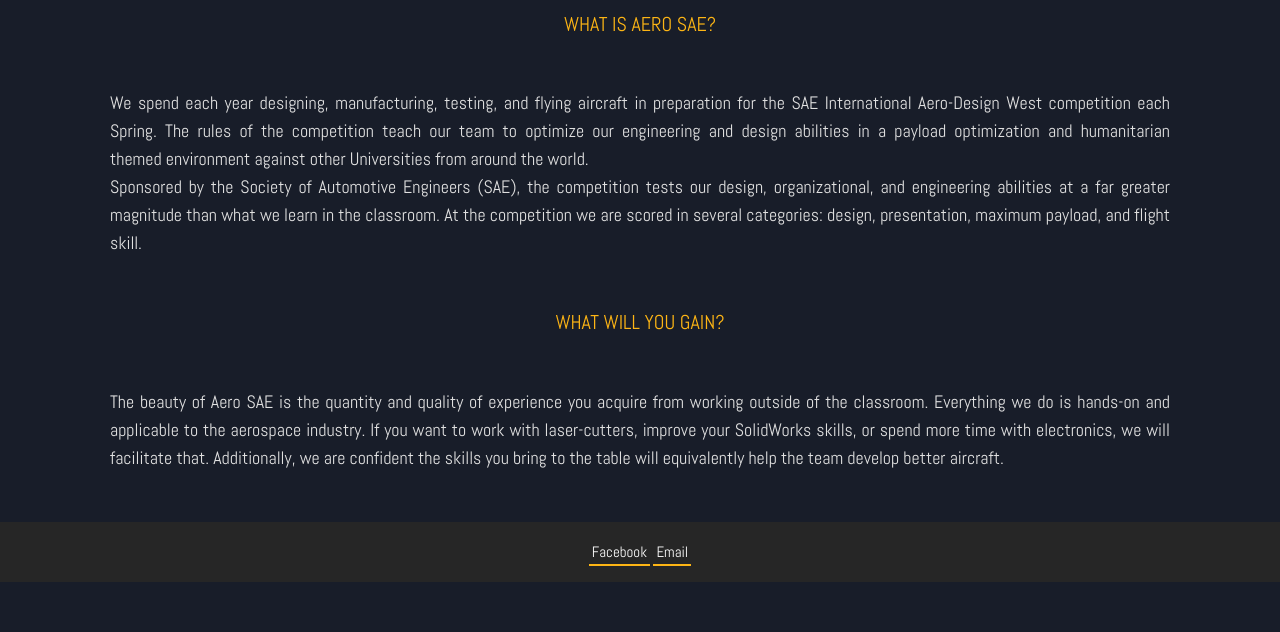
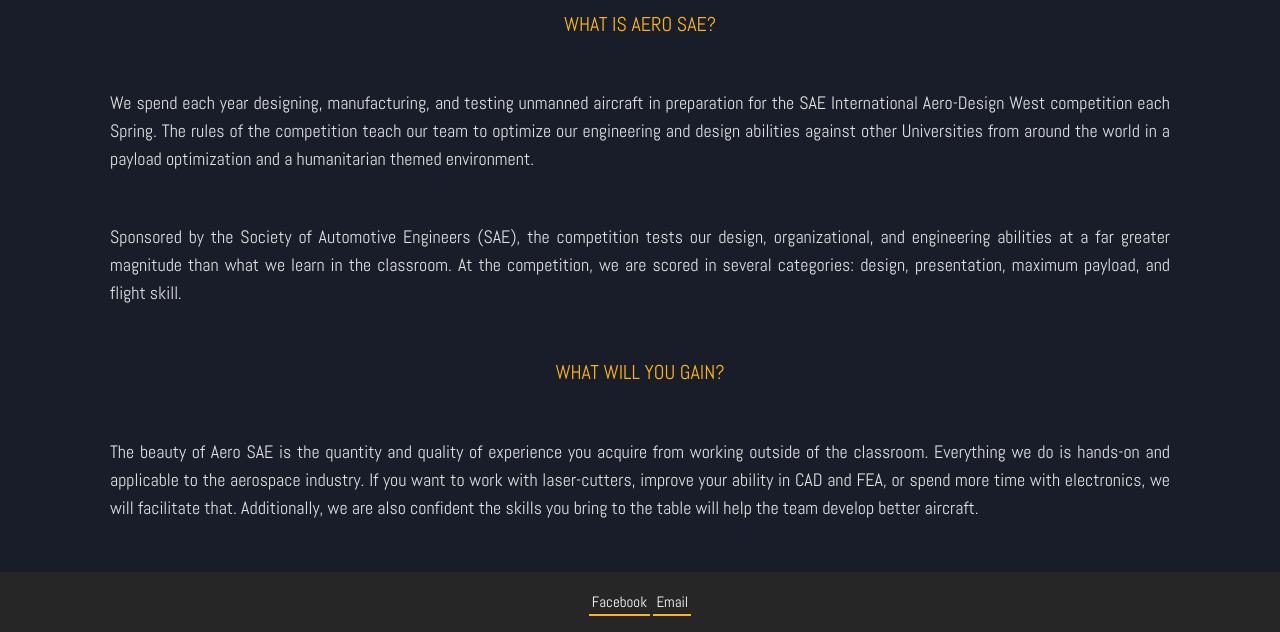
Before and after one commit to jessej-luo/asae-website, a plain HTML site: page asae-2/aboutus.html in a window 1280 px wide. Shown: the part 230-862 px from the top of the page. Before the commit the page ends 812 px from the top, so only its background shows below. Drawn offline with nearby package versions, Linux system fonts and the light colour scheme.

Commit message:
Edited some text

```diff
--- a/asae-2/aboutus.html
+++ b/asae-2/aboutus.html
@@ -29,12 +29,14 @@
         <div id="main">
             <div class="sub-headline"> What is Aero SAE? </div>
             <div class = "description">
-                <p>We spend each year designing, manufacturing, testing, and flying aircraft in preparation for the SAE International Aero-Design West competition each Spring. The rules of the competition teach our team to optimize our engineering and design abilities in a payload optimization and humanitarian themed environment against other Universities from around the world. </p>
-                <p>Sponsored by the Society of Automotive Engineers (SAE), the competition tests our design, organizational, and engineering abilities at a far greater magnitude than what we learn in the classroom. At the competition we are scored in several categories: design, presentation, maximum payload, and flight skill.</p>
+                <p>We spend each year designing, manufacturing, and testing unmanned aircraft in preparation for the SAE International Aero-Design West competition each Spring. The rules of the competition teach our team to optimize our engineering and design abilities against other Universities from around the world in a payload optimization and a humanitarian themed environment.</p>
+            </div>
+            <div class = "description">
+                <p>Sponsored by the Society of Automotive Engineers (SAE), the competition tests our design, organizational, and engineering abilities at a far greater magnitude than what we learn in the classroom. At the competition, we are scored in several categories: design, presentation, maximum payload, and flight skill.</p>
             </div>
             <div class="sub-headline"> What will YOU gain? </div>
             <div class = "description">
-                <p>The beauty of Aero SAE is the quantity and quality of experience you acquire from working outside of the classroom. Everything we do is hands-on and applicable to the aerospace industry. If you want to work with laser-cutters, improve your SolidWorks skills, or spend more time with electronics, we will facilitate that. Additionally, we are confident the skills you bring to the table will equivalently help the team develop better aircraft.</p>
+                <p>The beauty of Aero SAE is the quantity and quality of experience you acquire from working outside of the classroom. Everything we do is hands-on and applicable to the aerospace industry. If you want to work with laser-cutters, improve your ability in CAD and FEA, or spend more time with electronics, we will facilitate that. Additionally, we are also confident the skills you bring to the table will help the team develop better aircraft.</p>
             </div>
         </div>
     </div>
```
Also changed, not shown: asae-2/contactus.html (+5 -1 lines), asae-2/gallery.html (+1 -1 lines), 2 other files.
